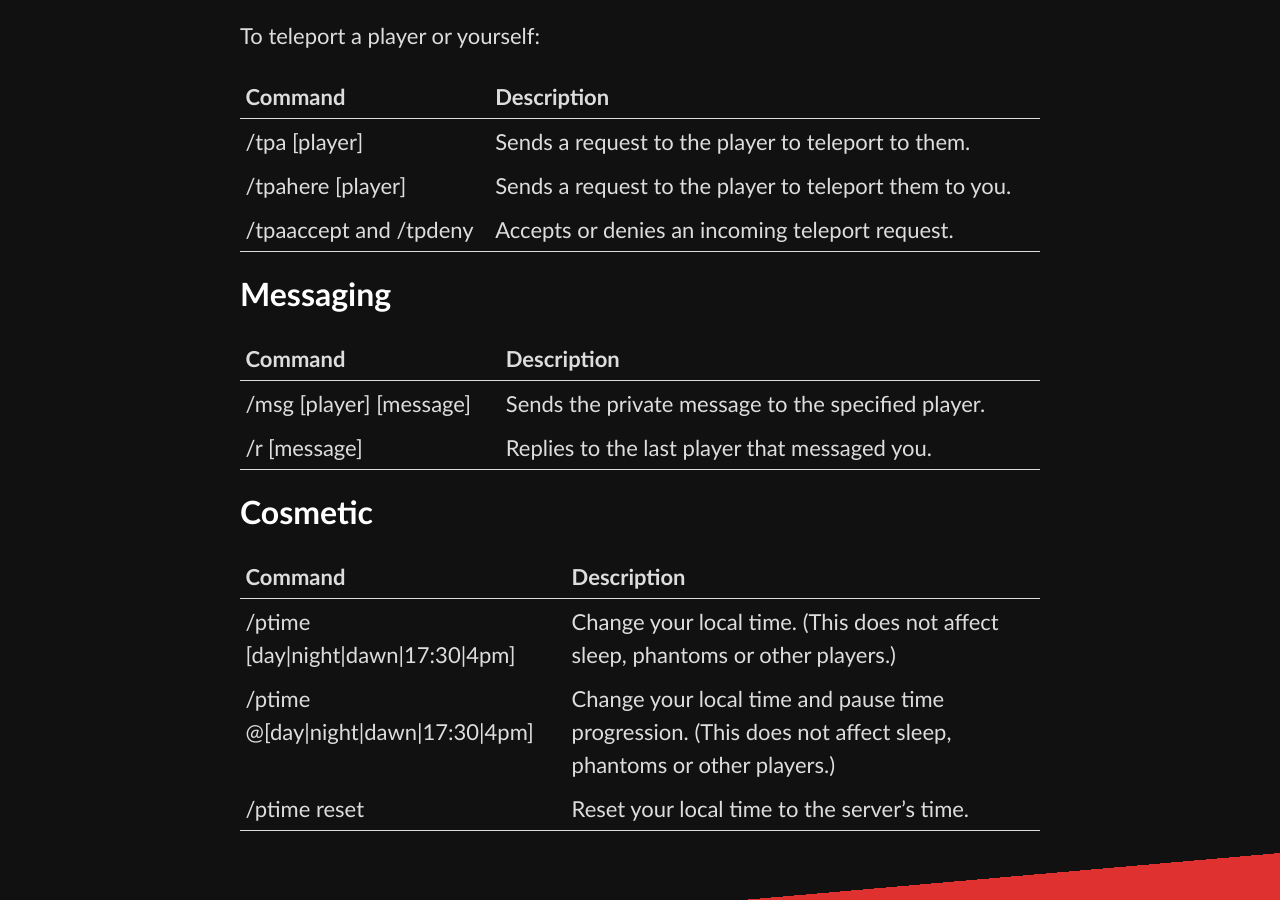
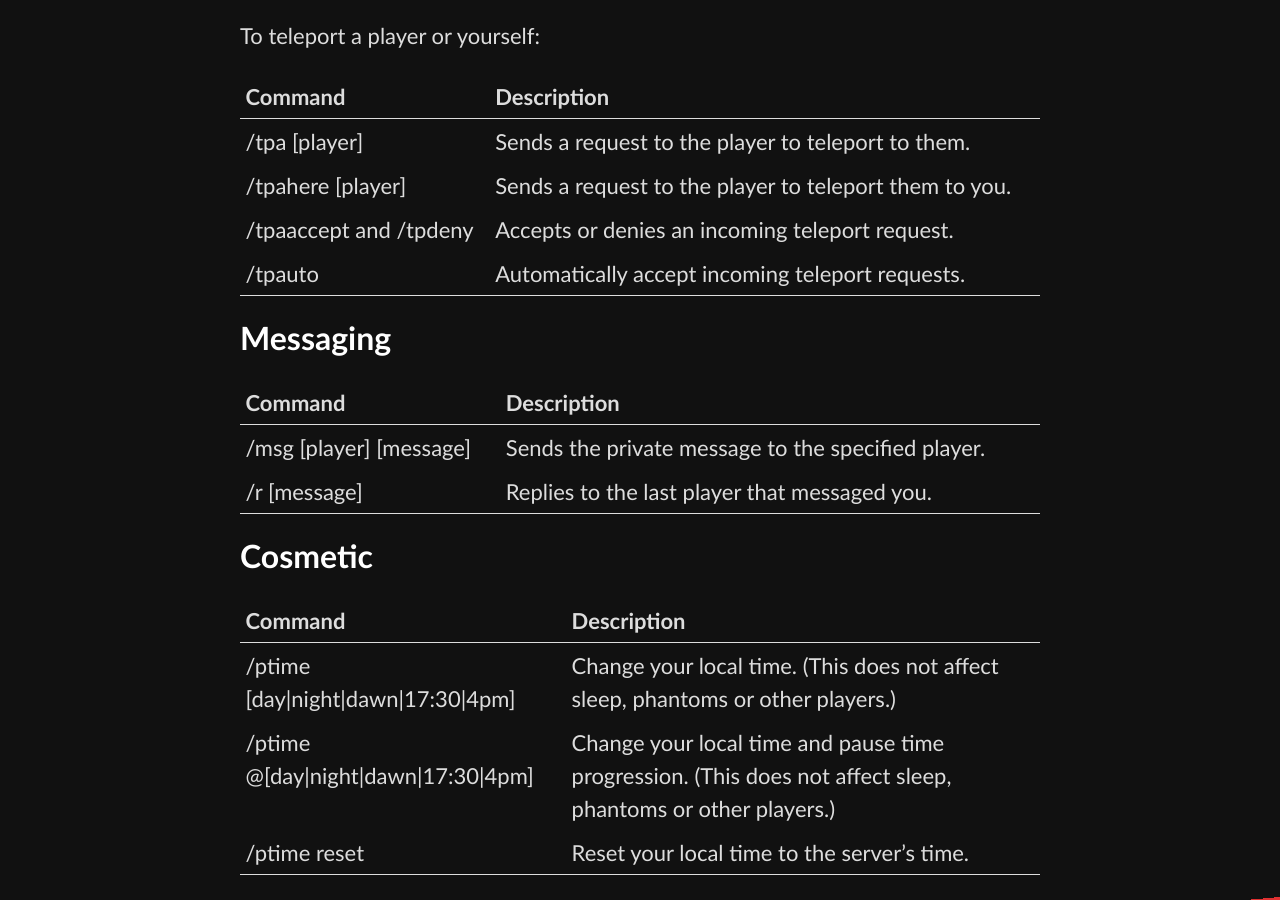
Before and after one commit to N3FS/N3FS-website, a Jekyll site: the page built from _help/minecraft-commands.md, in a window 1280 px wide and 900 px high, scrolled down 2489 px. Built offline with Jekyll 4.4.1, drawn with Linux system fonts in a browser that asks for light colours.

Commit message:
Add /tpauto to commands page

```diff
--- a/_help/minecraft-commands.md
+++ b/_help/minecraft-commands.md
@@ -94,6 +94,7 @@ To teleport a player or yourself:
 | /tpa [player] | Sends a request to the player to teleport to them.|
 | /tpahere [player] | Sends a request to the player to teleport them to you.|
 | /tpaaccept and /tpdeny | Accepts or denies an incoming teleport request.|
+| /tpauto | Automatically accept incoming teleport requests.|
 |---
 
 ## Messaging
```
